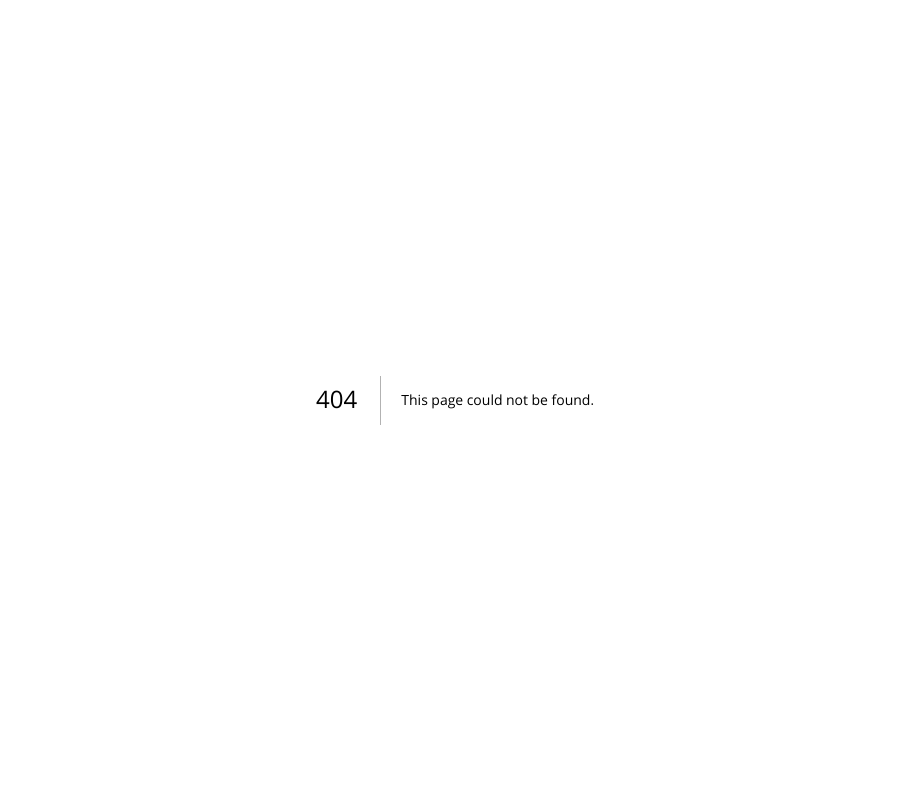
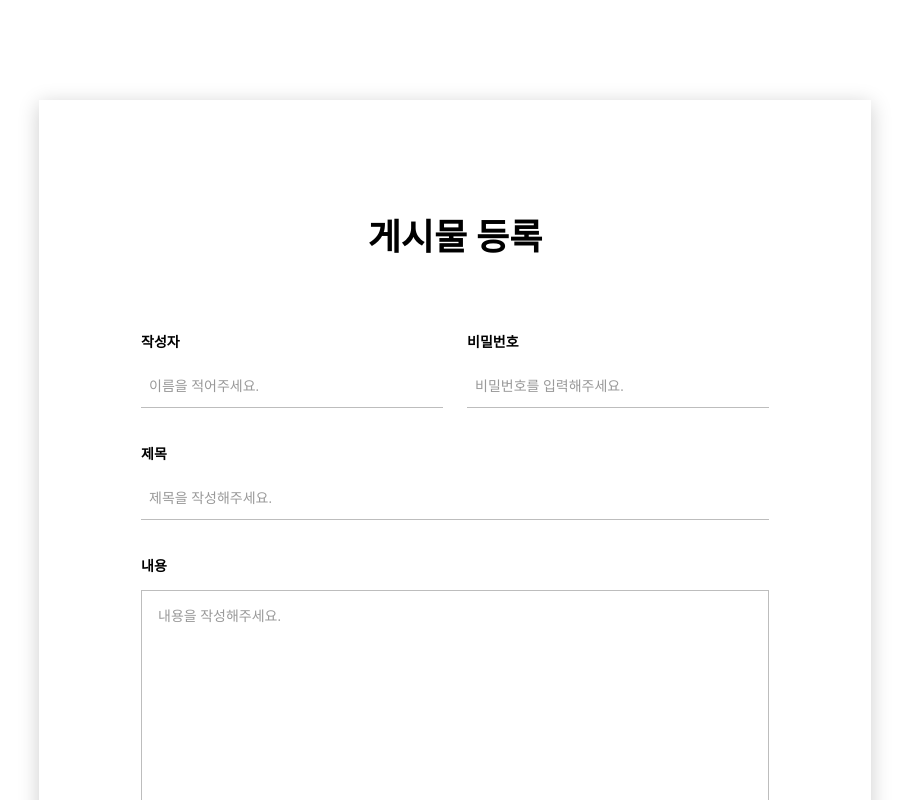
Before and after one commit to Seulji-jo/Study-Nextjs, a Next.js app in the folder freeboard_frontend/: page /board/1/edit in a window 1280 px wide. Before the commit this address had no page. Shown: the top 800 px of the page, without its empty margins (185-1094 px from the left). Built offline with nearby package versions, Linux system fonts and the light colour scheme; no server answers.

Commit message:
feat: 220108 study

```diff
--- a/freeboard_frontend/package.json
+++ b/freeboard_frontend/package.json
@@ -16,6 +16,7 @@
     "axios": "^0.24.0",
     "dayjs": "^1.10.7",
     "graphql": "^16.2.0",
+    "lodash": "^4.17.21",
     "next": "12.0.7",
     "react": "17.0.2",
     "react-daum-postcode": "^3.0.1",
--- /dev/null
+++ b/freeboard_frontend/pages/board/[id]/edit/index.tsx
@@ -0,0 +1,7 @@
+import BoardWriteContainer from "../../../../src/components/board/write/BoardWrite.container";
+
+const BoardEditPage = () => {
+  return <BoardWriteContainer />
+};
+
+export default BoardEditPage;
--- a/freeboard_frontend/src/components/board/write/BoardWrite.container.tsx
+++ b/freeboard_frontend/src/components/board/write/BoardWrite.container.tsx
@@ -1,9 +1,10 @@
 // container에는 함수, 상태, 로직 이런것만 관리
 
-import { useMutation } from '@apollo/client';
+import { useMutation, useQuery } from '@apollo/client';
 import { useRouter } from 'next/router';
-import { useState } from "react";
-import { Mutation, MutationCreateBoardArgs } from '../../../commons/types/generated/types';
+import { useEffect, useState } from "react";
+import { Mutation, MutationCreateBoardArgs, Query, QueryFetchBoardArgs } from '../../../commons/types/generated/types';
+import { FETCH_BOARD } from '../detail/BoardDetail.queries';
 import BoardWritePresenter from "./BoardWrite.presenter";
 import { CREATE_BOARD } from './BoardWrite.queries';
 
@@ -29,7 +30,24 @@ const BoardWriteContainer = () => {
     contents: true
   });
 
+  console.log(router.query.id);
+
   const [createBoard] = useMutation<Mutation, MutationCreateBoardArgs>(CREATE_BOARD)
+
+  const {data} = useQuery<Query, QueryFetchBoardArgs>(FETCH_BOARD, {
+    variables: {
+      boardId: String(router.query.id)
+    }
+  });
+
+  // method 1.
+  // useEffect(() => {
+  //   setInput({...input, writer: data?.fetchBoard.writer})
+  // }, [data])
+  // console.log(data?.fetchBoard)
+
+  //method 2.
+  // props로  data 보내기
 
 
   const handleInput = (e:any) => {
@@ -61,6 +79,10 @@ const BoardWriteContainer = () => {
       console.log(e);
     }
   }
+  // 수정할 때 데이터를 변경하지 않고 수정하는 값
+  // ex) 제목만 수정하고 싶다.
+  // 제목 defaultValue =>
+  // input.writer =>
 
   const handleAddressModal = () => {
     setIsModal(!isModal);
@@ -83,6 +105,24 @@ const BoardWriteContainer = () => {
       fullAddress = data.jibunAddress
     }
     setInput({...input, zipcode: data.zonecode, address: fullAddress })
+  }
+
+  // 이미지 -> 이미지 서버 -> 이미지 서버에 파일을 저장
+  // 이미지 -> db를 따로 관리한다.
+  // boardWrite 저장하는 이미지는 '이미지주소'고, 실제 이미지는 이미지 서버에 저장한다.(AWS)
+  // 1. 바로 이미지 서버에 저장 -> 서버에 무리가 간다.
+  // 게시글 작성중 -> input file 이미지 선택 -> 바로 이미지 서버에 해당이미지가 저장됨 -> input file만 하고 게시글 작성 취소 -> 이래도 이미지 서버에 들어감 -> 이미지 서버에 필요없는 이미지들이 쌓임 -> 실제 이미지 서버에 등록하는 것도 boardWrite함수를 쓸 때 해야한다.
+  // 2. 이미지 서버에 넣기 전에 이미지를 '미리보기'기능으로 보여줘야함.
+  const onChangeImage = (e: any) => {
+    const image = e.target.files;
+    console.log(image);
+
+    const reader = new FileReader();
+    reader.onload = e => {
+      console.log(e);
+
+    }
+    reader.readAsDataURL(image.files[0])
   }
 
   const checkRequirements= () => {
@@ -109,7 +149,7 @@ const BoardWriteContainer = () => {
   }
 
 
-  return <BoardWritePresenter handleInput={handleInput} inputData={input} handleAddressModal={handleAddressModal} isModal={isModal} handleComplete={handleComplete} requirements={requirements} checkRequirements={checkRequirements} />
+  return <BoardWritePresenter handleInput={handleInput} inputData={input} handleAddressModal={handleAddressModal} isModal={isModal} handleComplete={handleComplete} requirements={requirements} checkRequirements={checkRequirements} data={data?.fetchBoard} onChangeImage={onChangeImage} />
 };
 
 export default BoardWriteContainer;
--- a/freeboard_frontend/src/components/board/write/BoardWrite.presenter.tsx
+++ b/freeboard_frontend/src/components/board/write/BoardWrite.presenter.tsx
@@ -6,7 +6,7 @@ import DaumPostcode from 'react-daum-postcode';
 
 import Icon from "../../../../assets/img/uploadIcon.png";
 
-const BoardWritePresenter:React.FC<IboardWirteProps> = ({handleInput, inputData, handleAddressModal, handleComplete, isModal, checkRequirements, requirements}) => {
+const BoardWritePresenter:React.FC<IboardWirteProps> = ({handleInput, inputData, handleAddressModal, handleComplete, isModal, checkRequirements, requirements, data, onChangeImage}) => {
   return (
     <Main>
       {isModal && (<Dim onClick={handleAddressModal}>
@@ -21,11 +21,12 @@ const BoardWritePresenter:React.FC<IboardWirteProps> = ({handleInput, inputData,
         <RowContainer>
           <InputContainer width={'50%'}>
             <InputTitle>작성자</InputTitle>
-            <Input placeholder="이름을 적어주세요." onChange={handleInput} value={inputData.writer} isAvailable={requirements.writer} name="writer" />
+            <Input placeholder="이름을 적어주세요." onChange={handleInput} defaultValue={data?.writer || ''} isAvailable={requirements.writer} name="writer" />
             {!requirements.writer && <Warning>⚠ 필수 입력입니다.</Warning>}
           </InputContainer>
           <InputContainer width={'50%'}>
             <InputTitle>비밀번호</InputTitle>
+            {/* password는 defaultValue를 넣으면 안된다 */}
             <Input placeholder="비밀번호를 입력해주세요." type="password" onChange={handleInput} value={inputData.password} isAvailable={requirements.password} name="password" />
             {!requirements.password && <Warning>⚠ 필수 입력입니다.</Warning>}
           </InputContainer>
@@ -59,15 +60,15 @@ const BoardWritePresenter:React.FC<IboardWirteProps> = ({handleInput, inputData,
             <ImgUploader>
               {/* {inputData.img1 ? <img src={inputData.img1} alt='img1' /> : <UploadIcon></UploadIcon>} */}
               <UploadImg src={inputData.img1 ?? Icon.src} alt='img1' />
-              <ImgInput type="file" accept="image/*" onChange={handleInput} name="img1"></ImgInput>
+              <ImgInput type="file" accept="image/*" onChange={onChangeImage} name="img1"></ImgInput>
             </ImgUploader>
             <ImgUploader>
               <UploadImg src={inputData.img2 ?? Icon.src} alt='img2' />
-              <ImgInput type="file" accept="image/*" onChange={handleInput} name="img2"></ImgInput>
+              <ImgInput type="file" accept="image/*" onChange={onChangeImage} name="img2"></ImgInput>
             </ImgUploader>
             <ImgUploader>
               <UploadImg src={inputData.img3 ?? Icon.src} alt='img3' />
-              <ImgInput type="file" accept="image/*" onChange={handleInput} name="img3"></ImgInput>
+              <ImgInput type="file" accept="image/*" onChange={onChangeImage} name="img3"></ImgInput>
             </ImgUploader>
           </RowContainer>
         </InputContainer>
--- a/freeboard_frontend/src/components/board/write/BoardWrite.types.ts
+++ b/freeboard_frontend/src/components/board/write/BoardWrite.types.ts
@@ -1,3 +1,5 @@
+import { Board } from '../../../commons/types/generated/types'
+
 export interface IboardWirteProps {
   handleInput: (e: any) => void;
   // handleCreateBoard: () => Promise<void>;
@@ -7,6 +9,8 @@ export interface IboardWirteProps {
   isModal: boolean;
   checkRequirements: () => void;
   requirements: any;
+  data: Board;
+  onChangeImage: (e: any) => void;
 }
 
 export type InputContainerProps = {
```
Also changed, not shown: freeboard_frontend/src/components/board/list/BoardList.container.tsx (+26 -2 lines).
